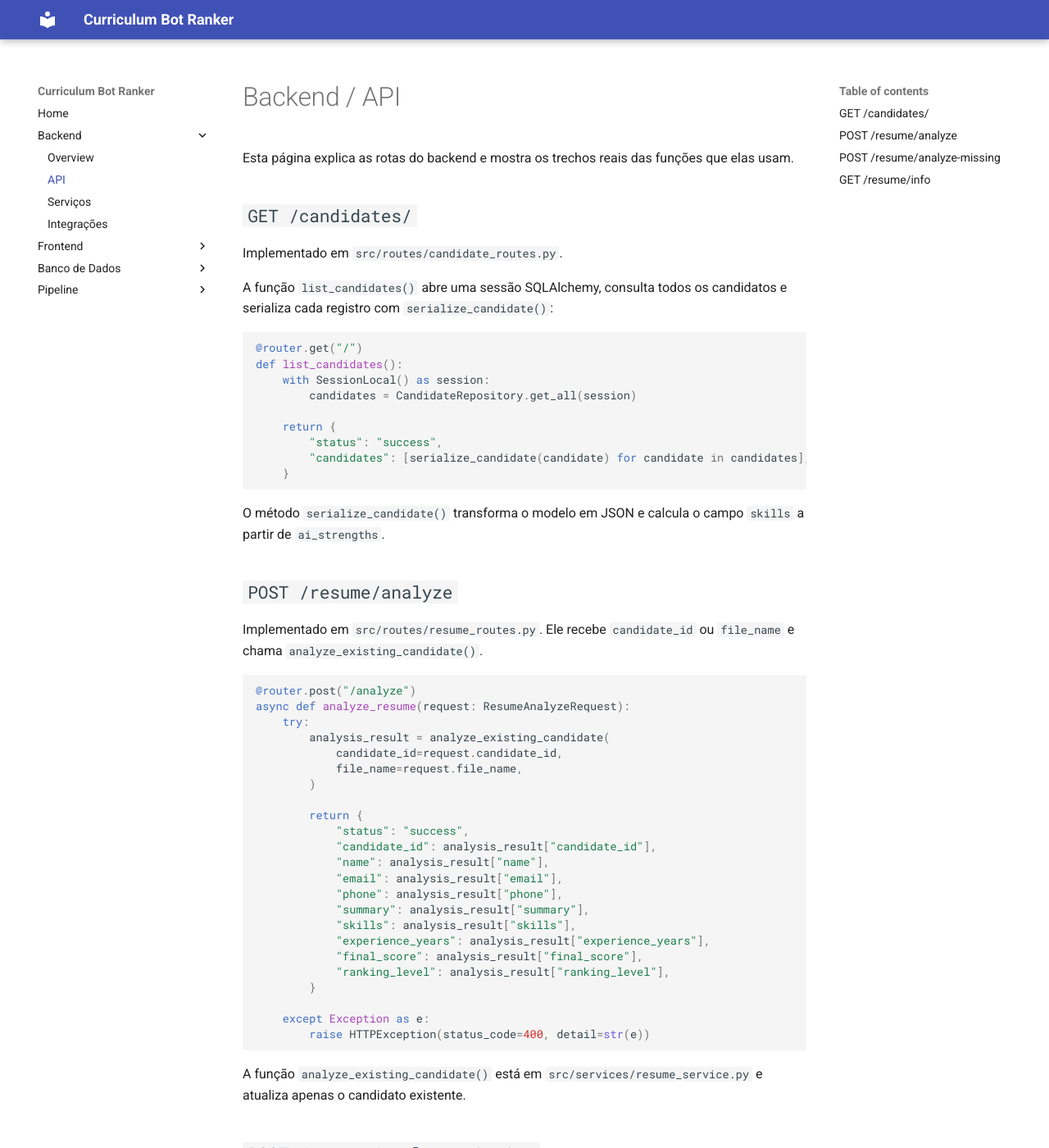
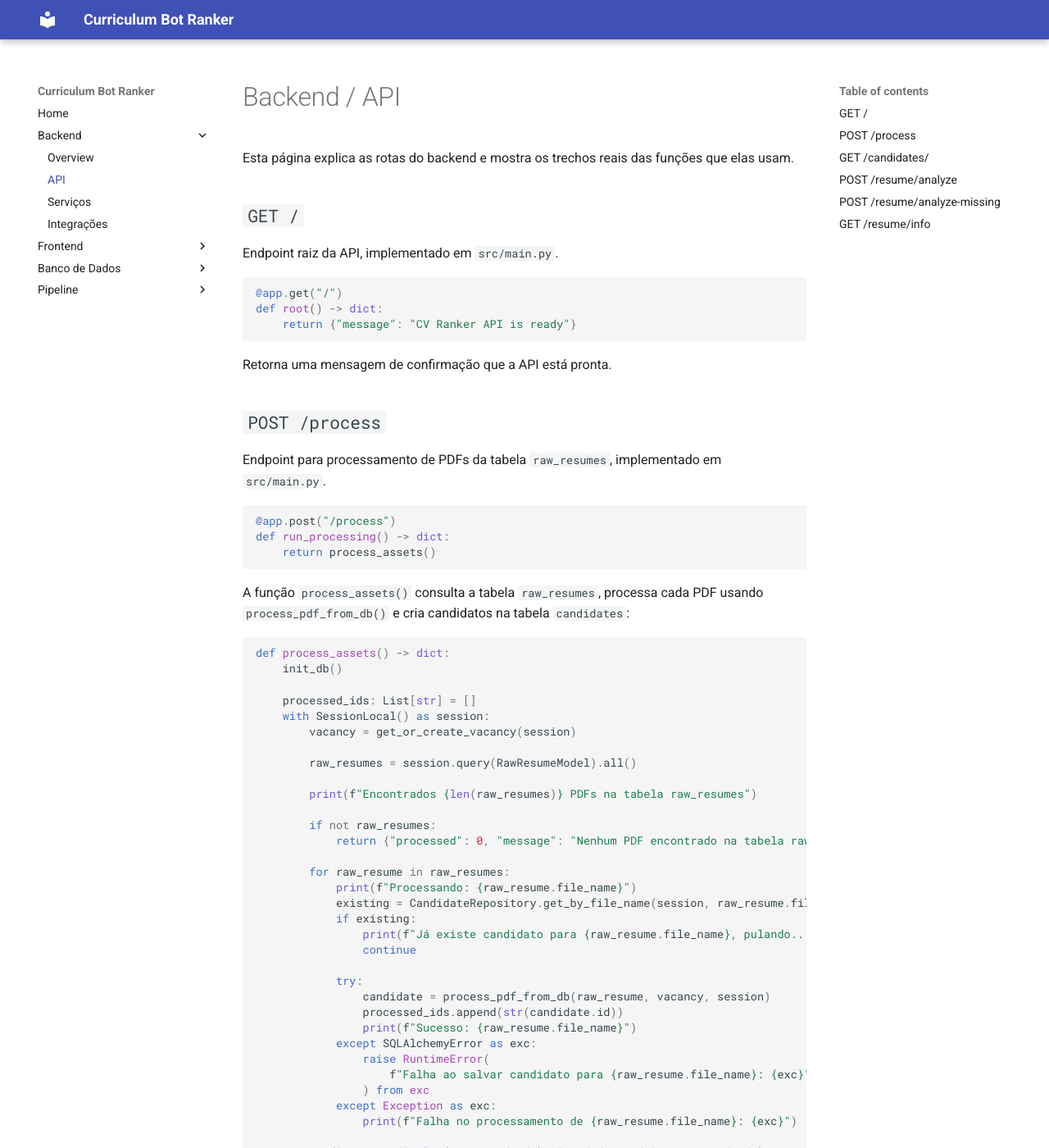
Before and after one commit to GPetrolini/curriculum-bot-ranker, an MkDocs documentation site: the page built from docs/backend/api.md, in a window 1280 px wide and 1400 px high. Shown: the whole window at 82% size. Built offline with MkDocs 1.6.1 and Material for MkDocs 9.7.7, drawn with Linux system fonts in a browser that asks for light colours; some of the changed text lies outside the part shown.

Commit message:
docs: atualizada documentação do backend e corrigidos imports não utilizados nos testes

````diff
--- a/docs/backend/api.md
+++ b/docs/backend/api.md
@@ -1,6 +1,66 @@
 # Backend / API
 
 Esta página explica as rotas do backend e mostra os trechos reais das funções que elas usam.
+
+## `GET /`
+
+Endpoint raiz da API, implementado em `src/main.py`.
+
+```python
+@app.get("/")
+def root() -> dict:
+    return {"message": "CV Ranker API is ready"}
+```
+
+Retorna uma mensagem de confirmação que a API está pronta.
+
+## `POST /process`
+
+Endpoint para processamento de PDFs da tabela `raw_resumes`, implementado em `src/main.py`.
+
+```python
+@app.post("/process")
+def run_processing() -> dict:
+    return process_assets()
+```
+
+A função `process_assets()` consulta a tabela `raw_resumes`, processa cada PDF usando `process_pdf_from_db()` e cria candidatos na tabela `candidates`:
+
+```python
+def process_assets() -> dict:
+    init_db()
+
+    processed_ids: List[str] = []
+    with SessionLocal() as session:
+        vacancy = get_or_create_vacancy(session)
+
+        raw_resumes = session.query(RawResumeModel).all()
+
+        print(f"Encontrados {len(raw_resumes)} PDFs na tabela raw_resumes")
+
+        if not raw_resumes:
+            return {"processed": 0, "message": "Nenhum PDF encontrado na tabela raw_resumes"}
+
+        for raw_resume in raw_resumes:
+            print(f"Processando: {raw_resume.file_name}")
+            existing = CandidateRepository.get_by_file_name(session, raw_resume.file_name)
+            if existing:
+                print(f"Já existe candidato para {raw_resume.file_name}, pulando...")
+                continue
+
+            try:
+                candidate = process_pdf_from_db(raw_resume, vacancy, session)
+                processed_ids.append(str(candidate.id))
+                print(f"Sucesso: {raw_resume.file_name}")
+            except SQLAlchemyError as exc:
+                raise RuntimeError(
+                    f"Falha ao salvar candidato para {raw_resume.file_name}: {exc}"
+                ) from exc
+            except Exception as exc:
+                print(f"Falha no processamento de {raw_resume.file_name}: {exc}")
+
+    return {"processed": len(processed_ids), "candidate_ids": processed_ids}
+```
 
 ## `GET /candidates/`
 
````
Also changed, not shown: docs/backend/index.md (+5 -3 lines), docs/backend/services.md (+57 -10 lines), 2 other files.
